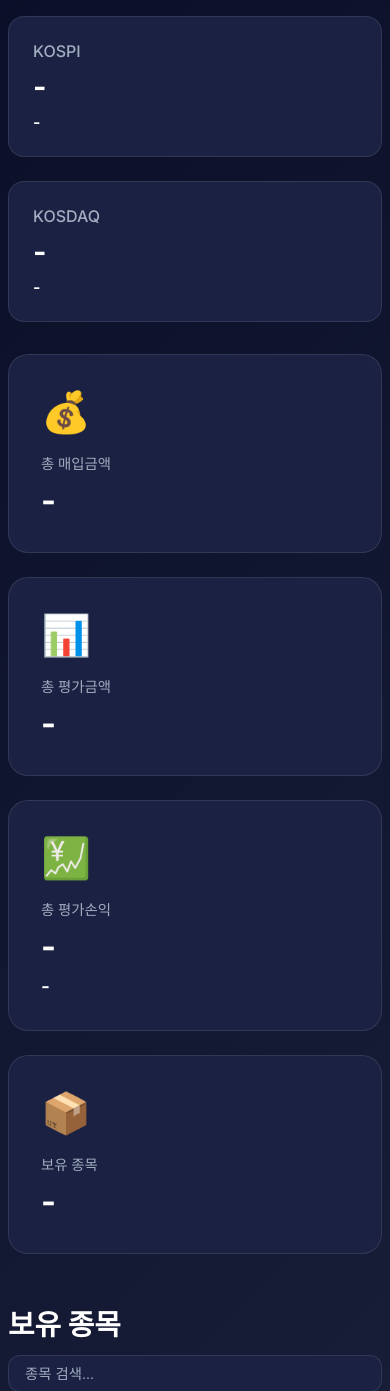
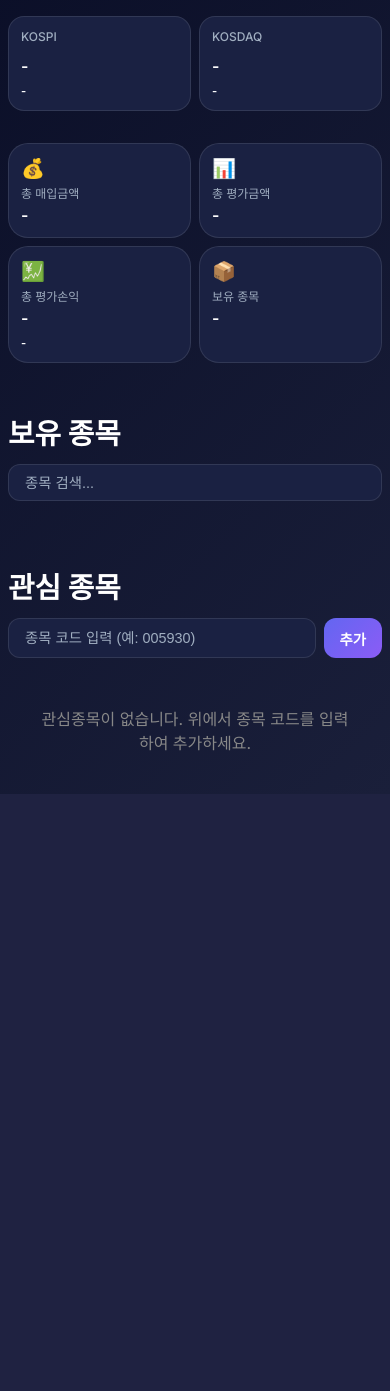
Before and after one commit to BaekTaehyun/StockAI, a Flask app: page / in a window 390 px wide. Shown: the part 116-1507 px from the top of the page. After the commit the page ends 910 px from the top, so only its background shows below. Run offline with Flask 3, Linux system fonts and the light colour scheme; the visitor is signed in with stand-in values (Sample User, id 1); data that the repository does not hold is empty.

Commit message:
Feat: Add production server setup and improve mobile UI
- Add Waitress server script (serve.py) and batch runner (run_server.bat)
- Improve mobile readability for market indices and account summary (grid layout, font adjustments)

```diff
--- a/static/css/mobile.css
+++ b/static/css/mobile.css
@@ -117,3 +117,62 @@
         padding: 0.5rem !important;
     }
 }
+
+/* ================================================================
+   정보 섹션 (시장 지수, 계좌 요약) 가독성 개선
+   ================================================================ */
+@media (max-width: 768px) {
+
+    /* 시장 지수 & 계좌 요약 - 2열 그리드 배치 */
+    .market-indices,
+    .account-summary {
+        display: grid !important;
+        grid-template-columns: 1fr 1fr !important;
+        /* 2개씩 배치 */
+        gap: 0.5rem !important;
+        flex-direction: unset !important;
+        /* 기존 flex 해제 */
+    }
+
+    /* 카드 패딩 축소 */
+    .index-card,
+    .summary-card {
+        padding: 0.75rem !important;
+        min-width: auto !important;
+        /* 기존 min-width 해제 */
+    }
+
+    /* 텍스트 크기 축소 */
+    .index-card h3,
+    .card-label {
+        font-size: 0.75rem !important;
+        margin-bottom: 0.25rem !important;
+    }
+
+    .index-value,
+    .card-value {
+        font-size: 1rem !important;
+        font-weight: 600 !important;
+    }
+
+    .index-change,
+    .card-rate {
+        font-size: 0.7rem !important;
+    }
+
+    .card-icon {
+        font-size: 1.2rem !important;
+        margin-bottom: 0.25rem !important;
+    }
+
+    /* 계좌 요약 카드 내부 정렬 */
+    .summary-card {
+        display: flex !important;
+        flex-direction: column !important;
+        align-items: flex-start !important;
+    }
+
+    .summary-card .card-content {
+        margin-left: 0 !important;
+    }
+}
```
Also changed, not shown: serve.py (added, +24 -0 lines), 1 other file.
